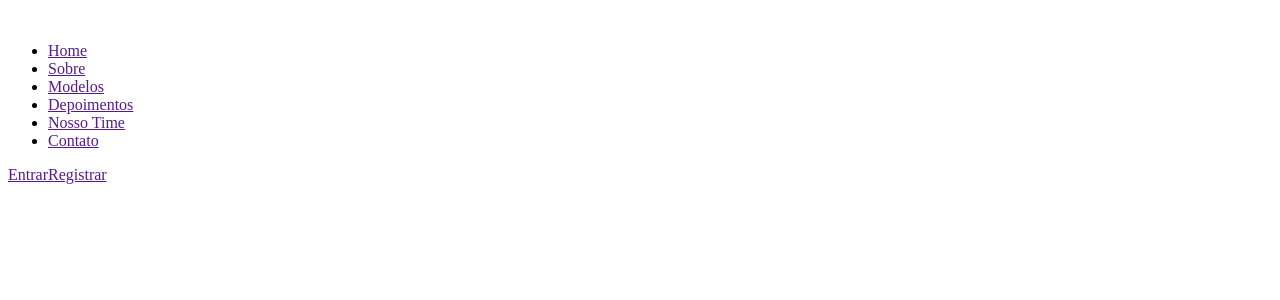
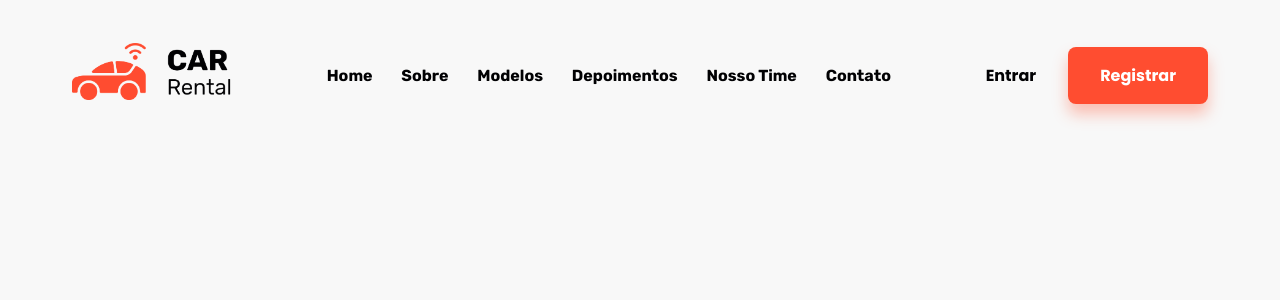
Before and after one commit to viniciusmaclters/car-rental, a React (Vite) app: page / in a window 1280 px wide. Shown: the top 300 px of the page. Built offline with nearby package versions, Linux system fonts and the light colour scheme.

Commit message:
Finalizado Navbar

```diff
--- a/index.html
+++ b/index.html
@@ -2,8 +2,14 @@
 <html lang="en">
   <head>
     <meta charset="UTF-8" />
+
+    <link rel="preconnect" href="https://fonts.googleapis.com" />
+    <link rel="preconnect" href="https://fonts.gstatic.com" crossorigin />
+    <link href="https://fonts.googleapis.com/css2?family=Poppins:wght@400;700&family=Rubik:wght@400;700&display=swap" rel="stylesheet" />
+
     <link rel="icon" type="image/svg+xml" href="/vite.svg" />
     <meta name="viewport" content="width=device-width, initial-scale=1.0" />
+
     <title>Aluguel de Veículos</title>
   </head>
   <body>
--- a/src/App.jsx
+++ b/src/App.jsx
@@ -1,4 +1,6 @@
 import { Header } from "./components/Header";
+
+import '../styles/themes/default.css'
 
 export function App() {
 
--- a/src/components/Header/index.jsx
+++ b/src/components/Header/index.jsx
@@ -1,13 +1,16 @@
 import styles from '../Header/styles.module.css'
+import logoImg from '../../assets/logo.png'
 
 export function Header() {
   return (
-    <nav>
-      <div>
-        <img src="" alt="" />
+    <nav className={styles.navbar}>
+      <div className={styles.navbar_img}>
+        <a href="">
+          <img src={logoImg} alt="" />
+        </a>
       </div>
 
-      <ul>
+      <ul className={styles.navlinks}>
         <li>
           <a href="">Home</a>
         </li>
@@ -33,9 +36,9 @@ export function Header() {
         </li>
       </ul>
 
-      <div>
-        <a href="">Entrar</a>
-        <a href="">Registrar</a>
+      <div className={styles.signin}>
+        <button className={styles.signin_button}>Entrar</button>
+        <button className={styles.register}>Registrar</button>
       </div>
     </nav>
 
--- a/src/components/Header/styles.module.css
+++ b/src/components/Header/styles.module.css
@@ -0,0 +1,81 @@
+.navbar {
+  display: flex;
+  align-items: center;
+  justify-content: space-between;
+  max-width: 1200px;
+  padding: 2.7rem 2rem;
+  margin: 0 auto;
+}
+
+.navbar_img {
+  width: 10rem;
+}
+
+.navbar_img img {
+  height: 100%;
+  width: 100%;
+}
+
+.navlinks {
+  display: flex;
+  gap: 1.8rem;
+  list-style: none;
+}
+
+.navlinks a:hover {
+  color: var(--orange);
+  transition: 200ms;
+}
+
+.navlinks a {
+  font-style: 'Rubik', sans-serif;
+  font-weight: 600;
+}
+
+.signin {
+  display: flex;
+  gap: 2rem;
+}
+
+.signin button {
+  border: none;
+  background: transparent;
+  color: var(--black);
+  font-weight: 500;
+  font-style: 'Rubik', sans-serif;
+  cursor: pointer;
+}
+
+.signin .signin_button {
+  color: var(--black);
+  font-weight: bold;
+}
+
+.signin .signin_button:hover {
+  color: var(--orange);
+  transition: 200ms;
+}
+
+.signin .register {
+  background: var(--orange);
+  color: var(--white);
+  box-shadow: 0 10px 15px 0 rgba(255,83,48,.35);
+  padding: 1rem 2rem;
+  font-weight: bold;
+  border-radius: 8px;
+}
+
+.signin .register:hover {
+  transition: 200ms;
+  background: #fa4226;
+  box-shadow: 0 10px 15px 0 rgba(255,83,48,.5);
+}
+
+
+
+ul li a {
+  color: var(--black);
+  text-decoration: none;
+  font-weight: bold;
+  font-family: 'Rubik', sans-serif;
+}
--- /dev/null
+++ b/styles/themes/default.css
@@ -0,0 +1,22 @@
+:root {
+  --orange: #ff4d30;
+  --black: #010103;
+  --white: #fff;
+  --gray-200: #e9e9e9;
+  --gray-400: #706f7b;
+}
+
+* {
+  margin: 0;
+  padding: 0;
+  box-sizing: border-box;
+}
+
+body {
+  background: #f8f8f8;
+  -webkit-font-smoothing: antialiased;
+}
+
+body, input, textarea, button {
+  font: 400 1rem Poppins, sans-serif;
+}
```
Also changed, not shown: src/assets/logo.png (added).
